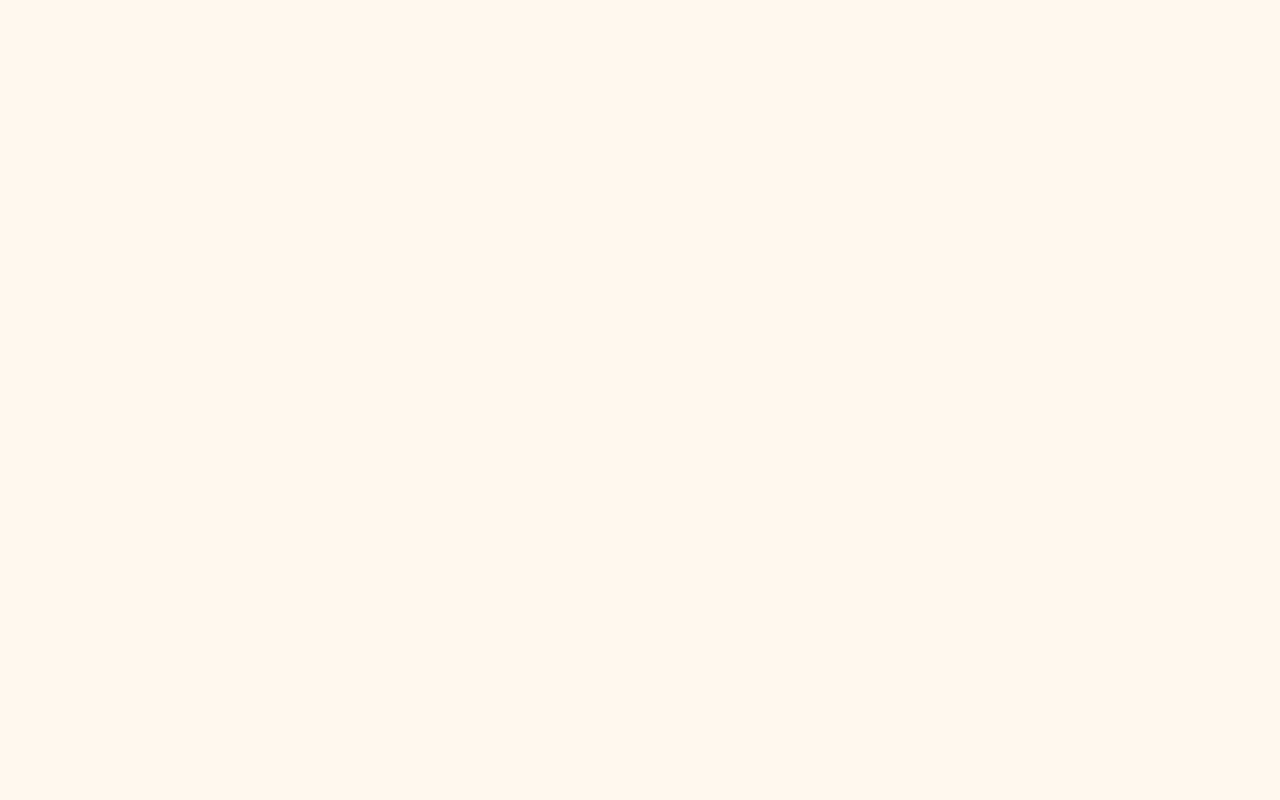
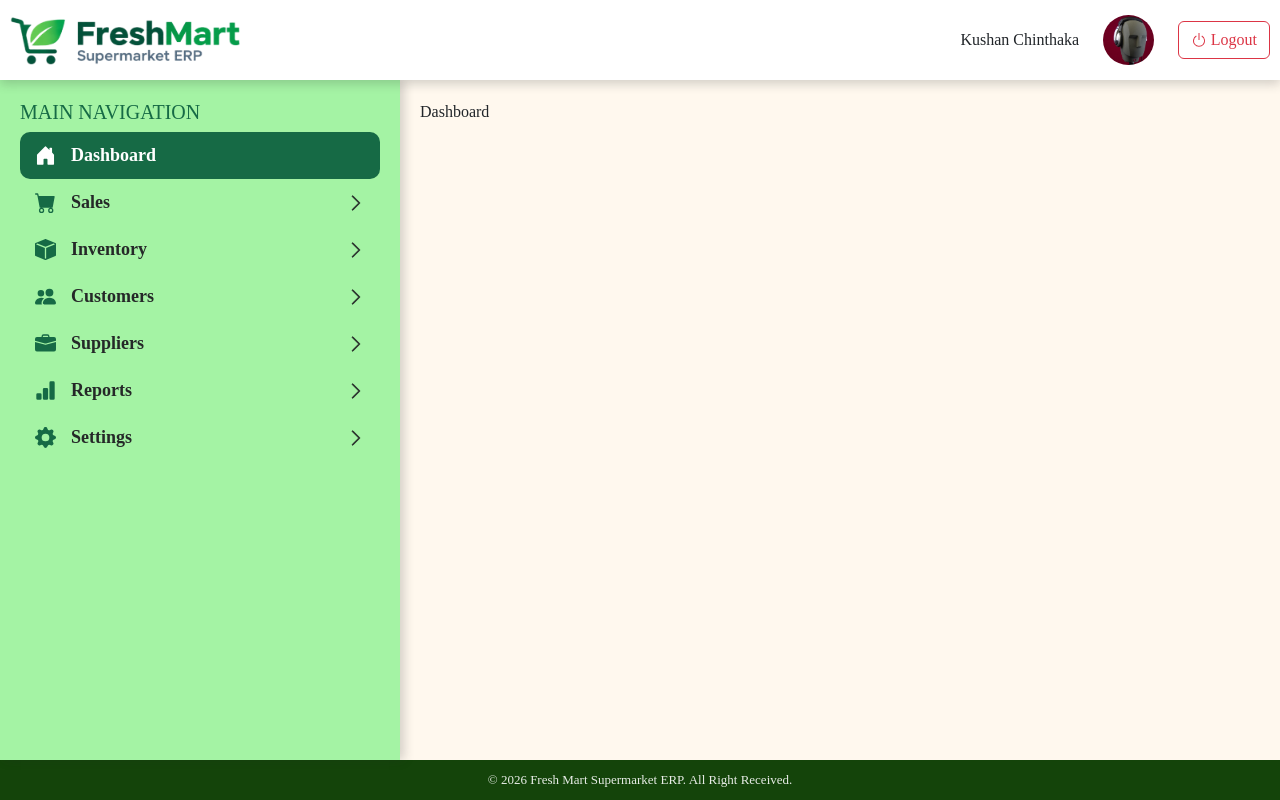
Before and after one commit to chinthakait03/Sample_Grocery_Web_App, a React (Vite) app in the folder customer_cient/: page / in a window 1280 px wide. Before the commit this address had no page. Built offline with nearby package versions, Linux system fonts and the light colour scheme; sample sign-in values are in the browser's storage.

Commit message:
Sidebar_design V23

```diff
--- a/customer_cient/src/App.tsx
+++ b/customer_cient/src/App.tsx
@@ -19,8 +19,8 @@ function App() {
       <About /> */}
 
       {/* <div className="container py-5 d-flex gap-5">
-      <Link className="btn btn-info" to="/customers/add">Add Customer</Link>
-      <Link className="btn btn-info" to="/customers"> Show Customer</Link>
+      <NavLink className="btn btn-info" to="/customers/add">Add Customer</NavLink>
+      <NavLink className="btn btn-info" to="/customers"> Show Customer</NavLink>
       </div> */}
 
       {/* <Routes>
--- /dev/null
+++ b/customer_cient/src/components/pages/dashboard/Dashboard.tsx
@@ -0,0 +1,8 @@
+import "./Dashboard.scss"
+
+const Dashboard = () =>  {
+
+    return (<>Dashboard</>)
+}
+
+export default Dashboard;
--- a/customer_cient/src/components/widgets/header/MainWindowHeader.scss
+++ b/customer_cient/src/components/widgets/header/MainWindowHeader.scss
@@ -31,7 +31,7 @@
     //position: fixed;
     position: sticky;
     top: 0;
-    z-index: 10;
+    z-index: 12;
 
 }
 
--- a/customer_cient/src/components/widgets/side-bar/MainWindowSideBar.scss
+++ b/customer_cient/src/components/widgets/side-bar/MainWindowSideBar.scss
@@ -24,7 +24,7 @@
                 position: fixed;
                 background-color: rgba($charcol , 0.7);
                 inset: 0;
-                z-index: 9;
+                z-index: 5;
             }
         }
     }
@@ -53,6 +53,30 @@
             list-style: none;
         }
 
+        .sub-menu {
+
+            max-height: 0;
+            overflow: hidden;
+            transition: max-height 0.2s ease-in-out;
+            > .menu-item{
+               a {
+                padding-left: 52px;
+                svg {
+                    font-size: 15px;
+                }
+            }
+            }
+
+        }
+
+        .opened {
+
+            .sub-menu {
+
+                max-height: 150px;
+            }
+        }
+
         .menu-item {
 
             color: $charcol;
@@ -60,6 +84,47 @@
         > a {
             text-decoration: none;
             color: $charcol;
+            &.active {
+                color: $white;
+                background-color: $dark-green !important;
+                > svg {
+                    color: $white;
+                }
+            }
+        }
+        > a,p {
+            color: $charcol;
+            font-weight: 600;
+            display: flex;
+            gap: 15px;
+            align-items: center;
+            padding: 10px 15px;
+            font-size: 18px;
+            cursor: pointer;
+            border-radius: 10px;
+            .chevron{
+
+                margin-left: auto;
+                color: $charcol;
+                stroke-width: 0.5;
+                font-size: 18px;
+                transition: transform 0.2s ease-in-out;
+            }
+            svg {
+                color: $dark-green;
+                font-size: 21px;
+            }
+            &:hover {
+                background-color: rgba($dark-green, 0.1);
+            }
+        }
+
+        &.opened {
+            > a,p {
+                .chevron{
+                    transform: rotate(90deg);
+                }
+            }
         }
 
         }
@@ -93,6 +158,7 @@
        top: auto;
        bottom: auto;
        height: calc(100vh - 120px);
+        box-shadow: 4px 0px 10px rgba($charcol, 0.2);
 
        &.opened {
 
--- a/customer_cient/src/components/widgets/side-bar/MainWindowSideBar.tsx
+++ b/customer_cient/src/components/widgets/side-bar/MainWindowSideBar.tsx
@@ -1,13 +1,21 @@
-import {  BsBarChartFill, BsBoxFill,  BsBriefcaseFill,  BsCartFill, BsDot,  BsFillGearFill,  BsFillHouseDoorFill, BsFillPeopleFill,  BsPower } from "react-icons/bs";
+import {  BsBarChartFill, BsBoxFill,  BsBriefcaseFill,  BsCartFill, BsChevronRight, BsCircle,  BsFillGearFill,  BsFillHouseDoorFill, BsFillPeopleFill,  BsPower } from "react-icons/bs";
 import { logout } from "../../../services/auth-service";
 import "./MainWindowSideBar.scss"
 import ProfileImage from "../../../assets/images/user-dummy-image.jpg"
+import {  NavLink } from "react-router-dom";
 
 interface MainWindowSidebarrParameters {
 
     isOpen : boolean
 }
 const MainWindowSideBar = ({isOpen}:MainWindowSidebarrParameters) => {
+
+
+    function handleToggleExpand (e:React.MouseEvent<HTMLParagraphElement>){
+
+        const parent = e.currentTarget.parentElement;
+        parent?.classList.toggle("opened");
+    }
 
         return (
             <aside className={ isOpen ? "main-window-sidebar opened" : "main-window-sidebar"}>
@@ -24,57 +32,57 @@ const MainWindowSideBar = ({isOpen}:MainWindowSidebarrParameters) => {
                 <nav className="sidebar-navition">
                     <h3 className="sidebar-navition-title">MAIN NAVIGATION</h3>
                     <ul className="menu">
-                        <li className="menu-item"><a > <BsFillHouseDoorFill/> Dashboard </a></li>
+                        <li className="menu-item"><NavLink to="/" end> <BsFillHouseDoorFill/> Dashboard </NavLink></li>
 
-                        <li className="menu-item parent-menu-item">
-                            <p> <BsCartFill/> Sales</p>
+                        <li className="menu-item parent-menu-item ">
+                            <p onClick={handleToggleExpand}> <BsCartFill/> Sales  <BsChevronRight className="chevron"/> </p>
                             <ul className="sub-menu">
-                                <li className="menu-item"><a href="#"> <BsDot/> Orders</a></li>
-                                <li className="menu-item"><a href="#"> <BsDot/>  Invoices</a></li>
+                                <li className="menu-item"><a href="#"> <BsCircle/> Orders</a></li>
+                                <li className="menu-item"><a href="#"> <BsCircle/>  Invoices</a></li>
                             </ul>
                         </li>
 
                         <li className="menu-item parent-menu-item">
-                            <p> <BsBoxFill/> Inventory </p>
+                            <p onClick={handleToggleExpand}> <BsBoxFill/> Inventory <BsChevronRight className="chevron"/></p>
                             <ul className="sub-menu">
-                                <li className="menu-item"><a href="#"> <BsDot/> Products</a></li>
-                                <li className="menu-item"><a href="#"> <BsDot/> Categories</a></li>
-                                <li className="menu-item"><a href="#"> <BsDot/> Stock</a></li>
+                                <li className="menu-item"><a href="#"> <BsCircle/> Products</a></li>
+                                <li className="menu-item"><a href="#"> <BsCircle/> Categories</a></li>
+                                <li className="menu-item"><a href="#"> <BsCircle/> Stock</a></li>
                             </ul>
                         </li>
 
                         <li className="menu-item parent-menu-item">
-                            <p> <BsFillPeopleFill/> Customers </p>
+                            <p onClick={handleToggleExpand}> <BsFillPeopleFill/> Customers <BsChevronRight className="chevron"/></p>
                             <ul className="sub-menu">
-                                <li className="menu-item"><a href="#">  <BsDot/> Customer List </a></li>
-                                <li className="menu-item"><a href="#">  <BsDot/> Loyalty </a></li>
+                                <li className="menu-item"><NavLink to="/customers" end>  <BsCircle/> Customer List </NavLink></li>
+                                <li className="menu-item"><NavLink to="/customers/add" end>  <BsCircle/> Add customer </NavLink></li>
 
                             </ul>
                         </li>
 
                         <li className="menu-item parent-menu-item">
-                            <p> <BsBriefcaseFill/> Suppliers </p>
+                            <p onClick={handleToggleExpand}> <BsBriefcaseFill/> Suppliers <BsChevronRight className="chevron"/></p>
                             <ul className="sub-menu">
-                                <li className="menu-item"><a href="#">  <BsDot/> Supplier List </a></li>
-                                <li className="menu-item"><a href="#">  <BsDot/> Purchases </a></li>
+                                <li className="menu-item"><a href="#">  <BsCircle/> Supplier List </a></li>
+                                <li className="menu-item"><a href="#">  <BsCircle/> Purchases </a></li>
 
                             </ul>
                         </li>
 
                         <li className="menu-item parent-menu-item">
-                            <p> <BsBarChartFill/> Reports </p>
+                            <p onClick={handleToggleExpand}> <BsBarChartFill/> Reports <BsChevronRight className="chevron"/></p>
                             <ul className="sub-menu">
-                                <li className="menu-item"><a href="#">  <BsDot/> Sales Report </a></li>
-                                <li className="menu-item"><a href="#">  <BsDot/> Inventory Report </a></li>
+                                <li className="menu-item"><a href="#">  <BsCircle/> Sales Report </a></li>
+                                <li className="menu-item"><a href="#">  <BsCircle/> Inventory Report </a></li>
 
                             </ul>
                         </li>
 
                         <li className="menu-item parent-menu-item">
-                            <p> <BsFillGearFill/> Settings </p>
+                            <p onClick={handleToggleExpand}> <BsFillGearFill/> Settings <BsChevronRight className="chevron"/></p>
                             <ul className="sub-menu">
-                                <li className="menu-item"><a href="#">  <BsDot/> Users </a></li>
-                                <li className="menu-item"><a href="#">  <BsDot/> Roles </a></li>
+                                <li className="menu-item"><a href="#">  <BsCircle/> Users </a></li>
+                                <li className="menu-item"><a href="#">  <BsCircle/> Roles </a></li>
 
                             </ul>
                         </li>
--- a/customer_cient/src/routes/AppRoutes.tsx
+++ b/customer_cient/src/routes/AppRoutes.tsx
@@ -7,6 +7,7 @@ import CustomerEditForm from "../components/pages/customer/CustomerEditForm";
 import {  Routes } from "react-router-dom";
 import ProtectedRoutes from "./ProtectedRoute";
 import PublicRoutes from "./PublicRoutes";
+import Dashboard from "../components/pages/dashboard/Dashboard";
 
 const AppRoutes = ()  =>  {
 
@@ -20,6 +21,8 @@ const AppRoutes = ()  =>  {
 
 
          <Route element = {<ProtectedRoutes/>}>
+         <Route path="/" element={<Dashboard/>}/>
+          <Route path="/dashboard" element={<Dashboard/>}/>
           <Route path="/customers">
           <Route index element={<CustomerList />} />
           <Route path="add" element={<CustomerForm key="customer-insert"/>} />
```
Also changed, not shown: customer_cient/src/components/pages/dashboard/Dashboard.scss (added), 1 other file (tests, documents, lock files or other folders).
